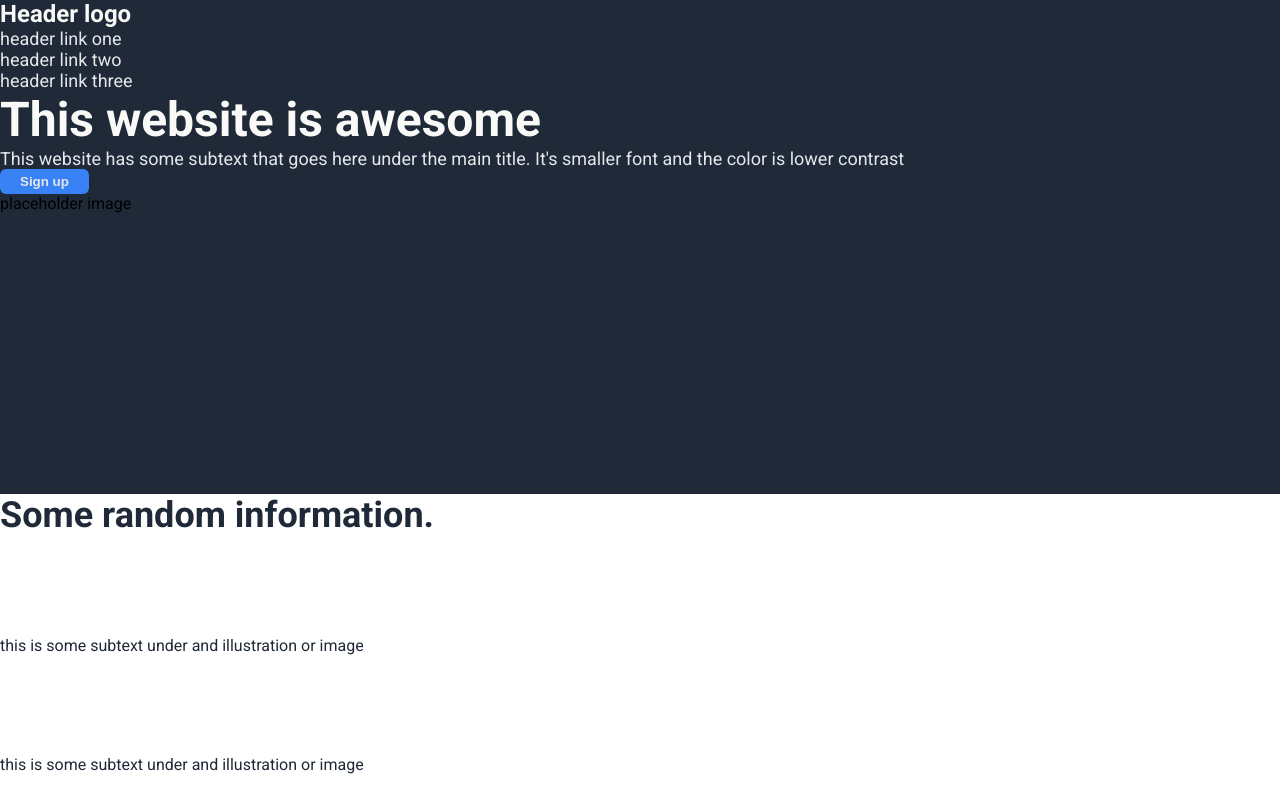
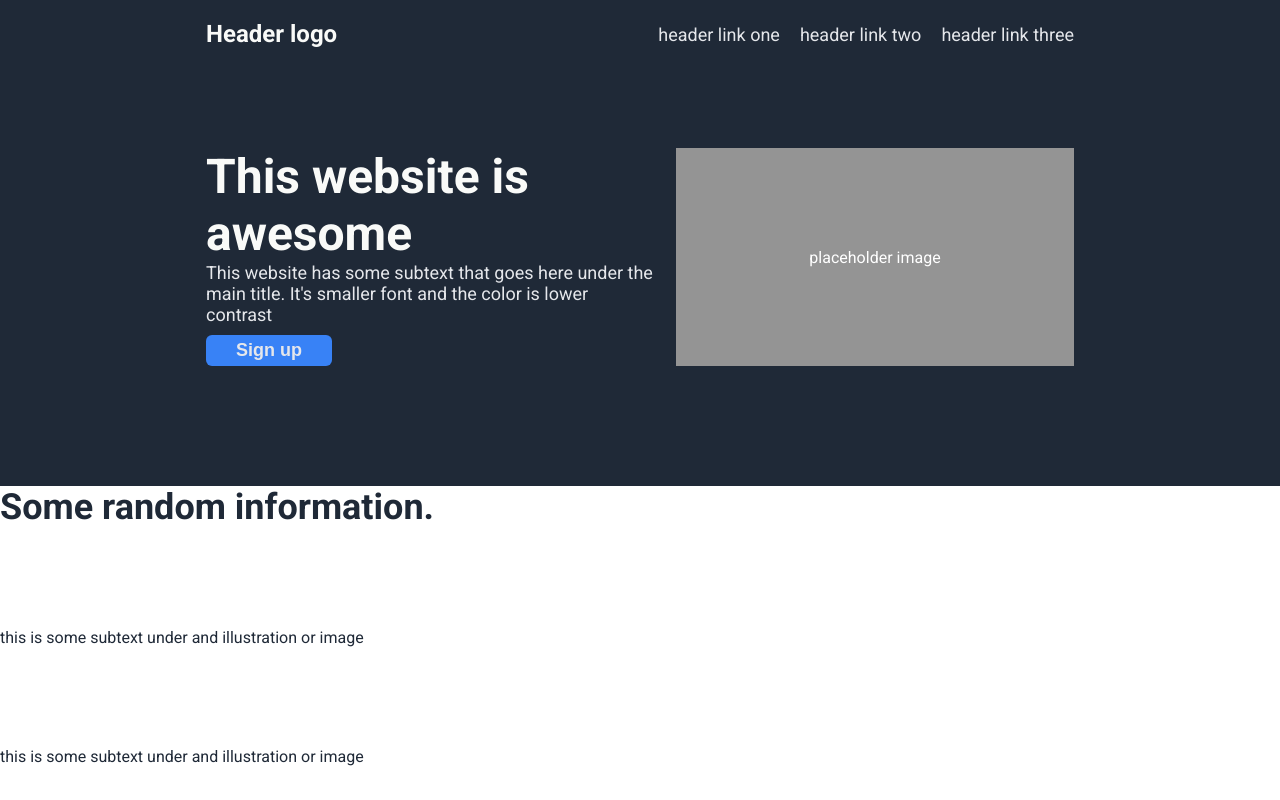
Before and after one commit to Noirnoir24/landing-page, a plain HTML site: page index.html in a window 1280 px wide. Shown: the top 800 px of the page. Drawn offline with Linux system fonts and the light colour scheme.

Commit message:
Add flex styling to block one, modify html
Modify html in order to facilitate styling

```diff
--- a/index.html
+++ b/index.html
@@ -7,6 +7,7 @@
     <link rel="stylesheet" href="styles.css">
 </head>
 <body>
+    <div class="block-one">
         <div class="header">
             <h3 class="hero logo">Header logo</h3>
             <ul>
@@ -15,8 +16,8 @@
                 <li><a class="sec-txt" href="#">header link three</a></li>
             </ul>
         </div>
-    <div class="block-one">
-        <div class="block-one-description">
+        <div class="block-one-info">
+        <div class="block-one-text-container">
         <h3 class="hero title">This website is awesome</h3>
         <p class="sec-txt">This website has some subtext that goes here under the
         main title. It's smaller font and the color is lower contrast
@@ -24,6 +25,7 @@
         <button class="blue button one">Sign up</button>
         </div>
         <div class="block-one-image">placeholder image</div>
+    </div>
         </div>
 
     <div class="block-two">
--- a/styles.css
+++ b/styles.css
@@ -1,4 +1,6 @@
 @import url('https://fonts.googleapis.com/css2?family=Roboto:wght@400;700&display=swap');
+
+
 
 body {
     font-family: Roboto;
@@ -19,7 +21,9 @@ ul,a {
 
 .block-one-image {
     width: 600px;
-    height: 300px;
+    height: 100%;
+    background-color: rgb(148, 148, 148);
+    color: white;
 }
 
 .block-two-image {
@@ -50,11 +54,70 @@ ul,a {
 .gray {color: #1f2937; margin: 0;}
 
 .button {
-    padding: 5px 20px 5px;
+    padding: 5px 30px 5px;
     border: 0px;
     font-weight: bold;
+    font-size: 18px;
+}
+
+.button.one {
+    margin-top: 10px;
 }
 
 .button.two {
     border: solid 1px;
 }
+
+/* flex implementation */
+
+body {
+    display: flex;
+    flex-direction: column;
+}
+
+ul {
+    display: flex;
+    gap: 20px;
+    align-items: center;
+}
+
+.block-one {
+    display: flex;
+    flex-direction: column;
+    align-items: center;
+    padding: 20px;
+}
+
+.header {
+    display: flex;
+    flex: 1;
+    width: 70%;
+    gap: 10px;
+}
+
+.hero.logo {
+    flex: 1;
+    margin-right: auto;
+}
+
+.block-one-info {
+    display: flex;
+    flex: 1;
+    width: 70%;
+    gap: 20px;
+    padding: 100px 0px;
+}
+
+.block-one-image{
+    align-self: center;
+    text-align: center;
+    align-content: center;
+    align-self: center;
+}
+
+.block-one-text-container{
+    display: flex;
+    max-width: 450px;
+    flex-wrap: wrap;
+    margin-right: auto;
+}
```
Lines whose indentation alone changed are shown as unchanged.
